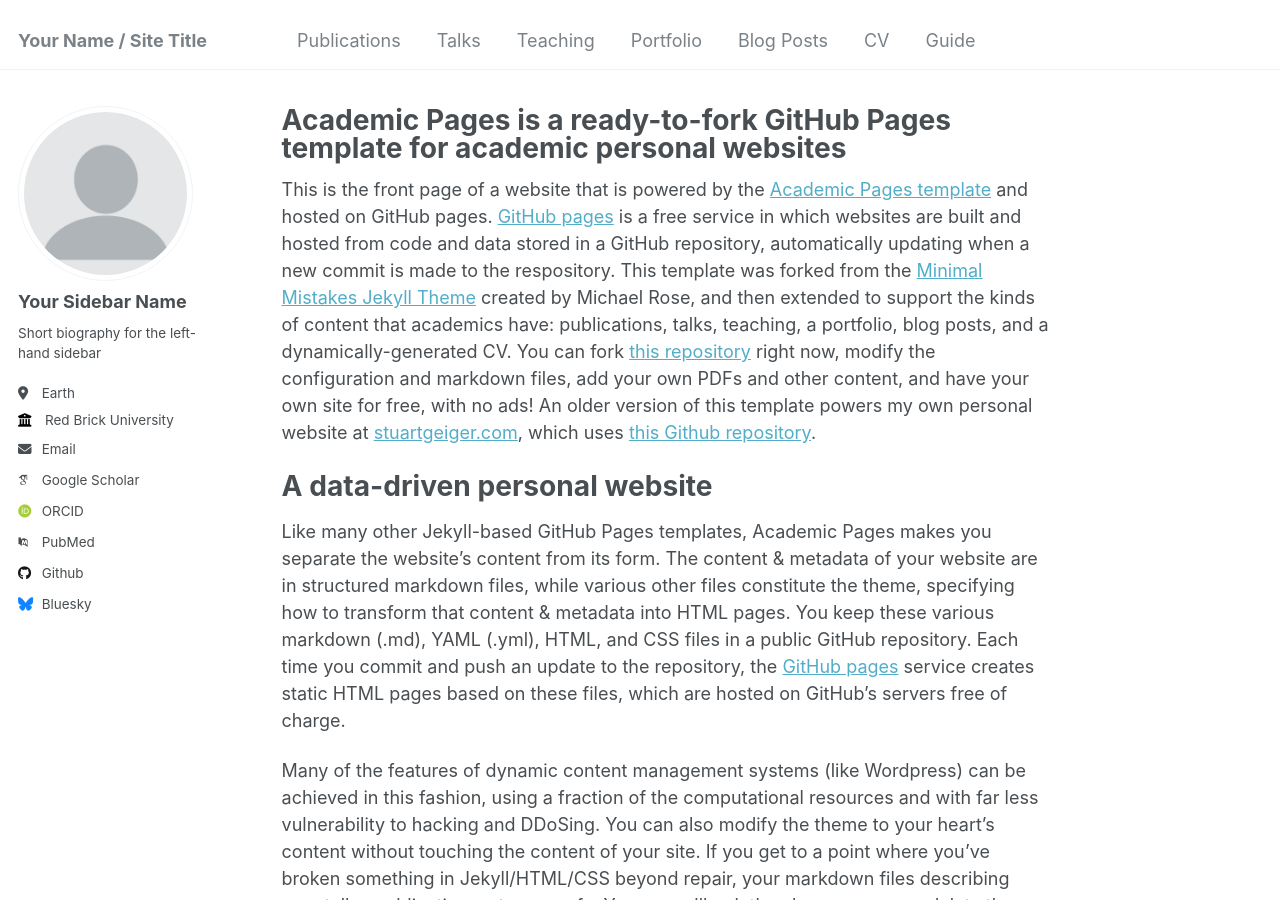
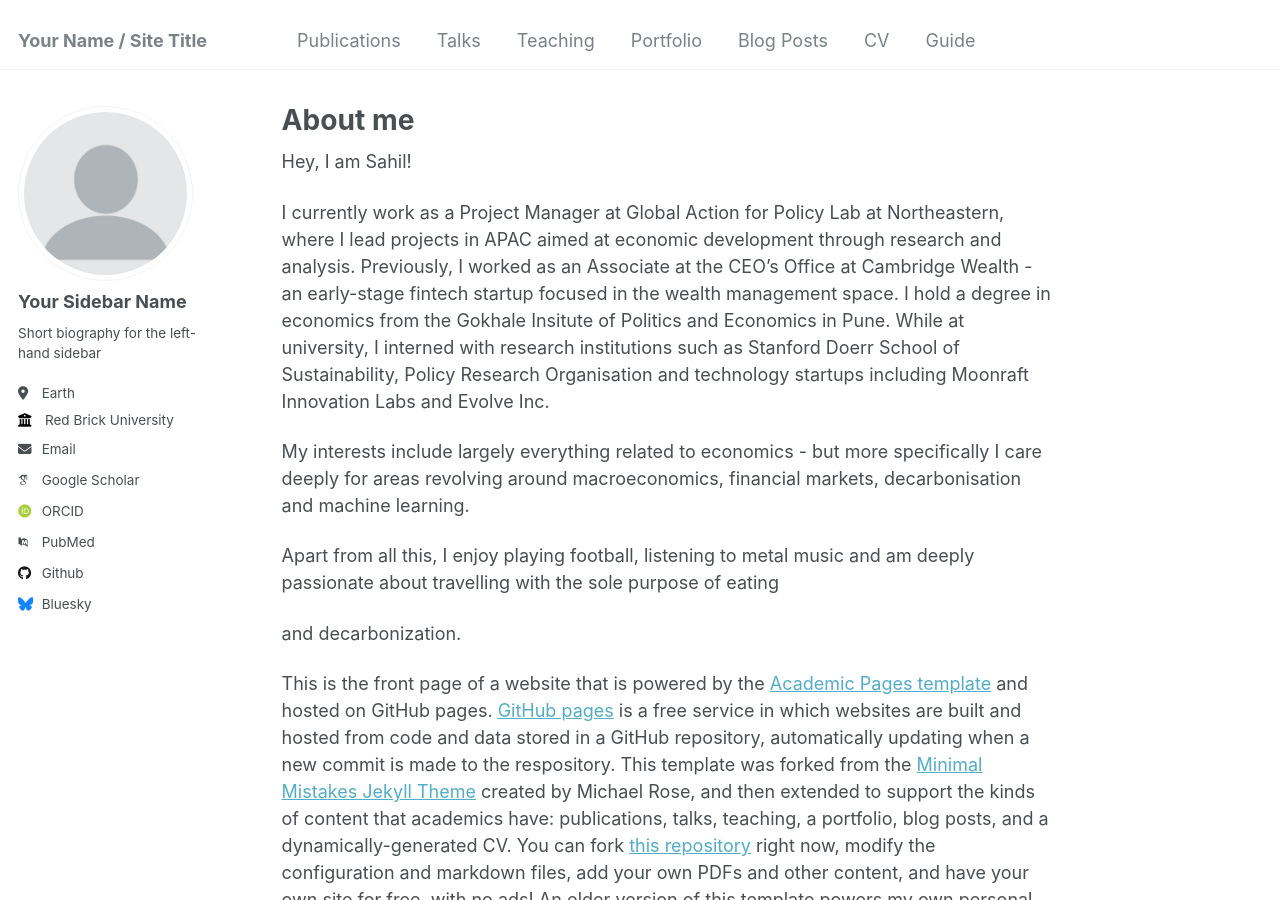
Before and after one commit to sahilpawarr/pages, a Jekyll site: the page built from _pages/about.md, in a window 1280 px wide and 900 px high. Built offline with Jekyll 4.4.1, drawn with Linux system fonts in a browser that asks for light colours; some web fonts are replaced.

Commit message:
Update about.md

```diff
--- a/_pages/about.md
+++ b/_pages/about.md
@@ -1,11 +1,25 @@
 ---
 permalink: /
-title: "Academic Pages is a ready-to-fork GitHub Pages template for academic personal websites"
+title: "About me"
 author_profile: true
 redirect_from:
   - /about/
   - /about.html
 ---
+
+Hey, I am Sahil!
+
+I currently work as a Project Manager at Global Action for Policy Lab at Northeastern, where I lead projects in APAC aimed at economic development through research and analysis. Previously, I worked as an Associate at the CEO's Office at Cambridge Wealth - an early-stage fintech startup focused in the wealth management space. I hold a degree in economics from the Gokhale Insitute of Politics and Economics in Pune. While at university, I interned with research institutions such as Stanford Doerr School of Sustainability, Policy Research Organisation and technology startups including Moonraft Innovation Labs and Evolve Inc.
+
+My interests include largely everything related to economics - but more specifically I care deeply for areas revolving around macroeconomics, financial markets, decarbonisation and machine learning.
+
+Apart from all this, I enjoy playing football, listening to metal music and am deeply passionate about travelling with the sole purpose of eating
+
+
+
+
+ and decarbonization.
+
 
 This is the front page of a website that is powered by the [Academic Pages template](https://github.com/academicpages/academicpages.github.io) and hosted on GitHub pages. [GitHub pages](https://pages.github.com) is a free service in which websites are built and hosted from code and data stored in a GitHub repository, automatically updating when a new commit is made to the respository. This template was forked from the [Minimal Mistakes Jekyll Theme](https://mmistakes.github.io/minimal-mistakes/) created by Michael Rose, and then extended to support the kinds of content that academics have: publications, talks, teaching, a portfolio, blog posts, and a dynamically-generated CV. You can fork [this repository](https://github.com/academicpages/academicpages.github.io) right now, modify the configuration and markdown files, add your own PDFs and other content, and have your own site for free, with no ads! An older version of this template powers my own personal website at [stuartgeiger.com](http://stuartgeiger.com), which uses [this Github repository](https://github.com/staeiou/staeiou.github.io).
 
```
